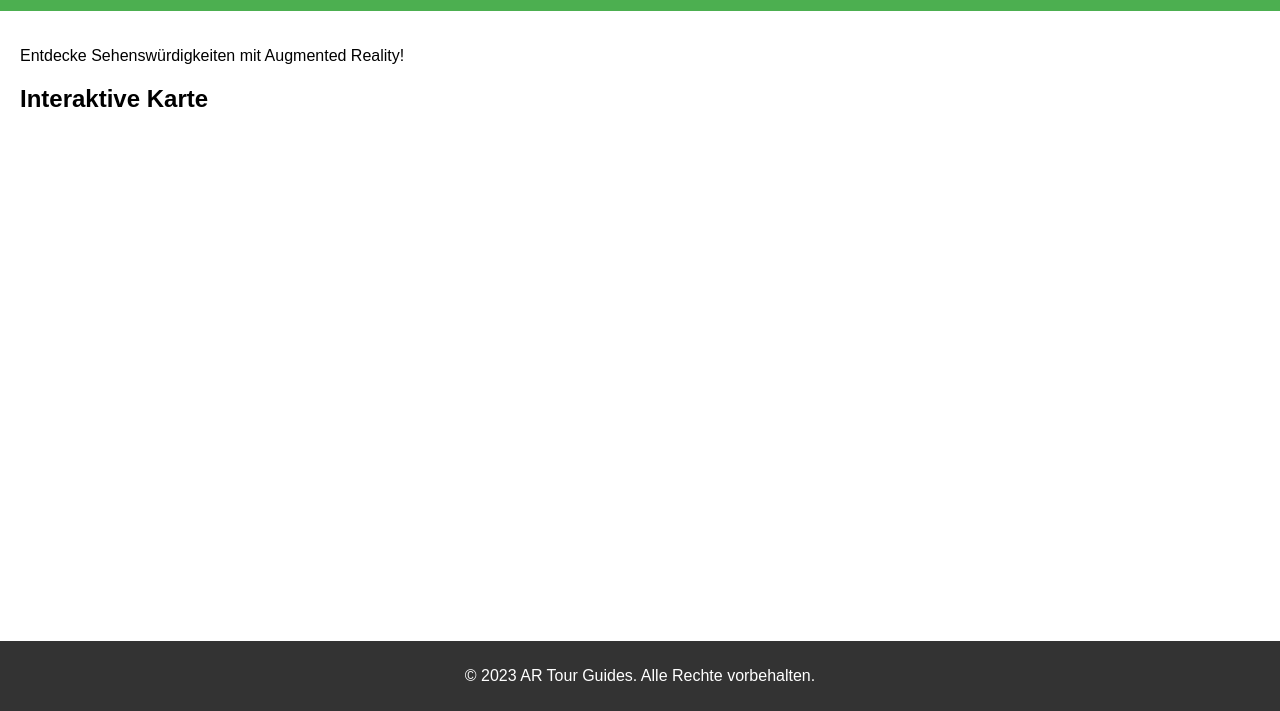
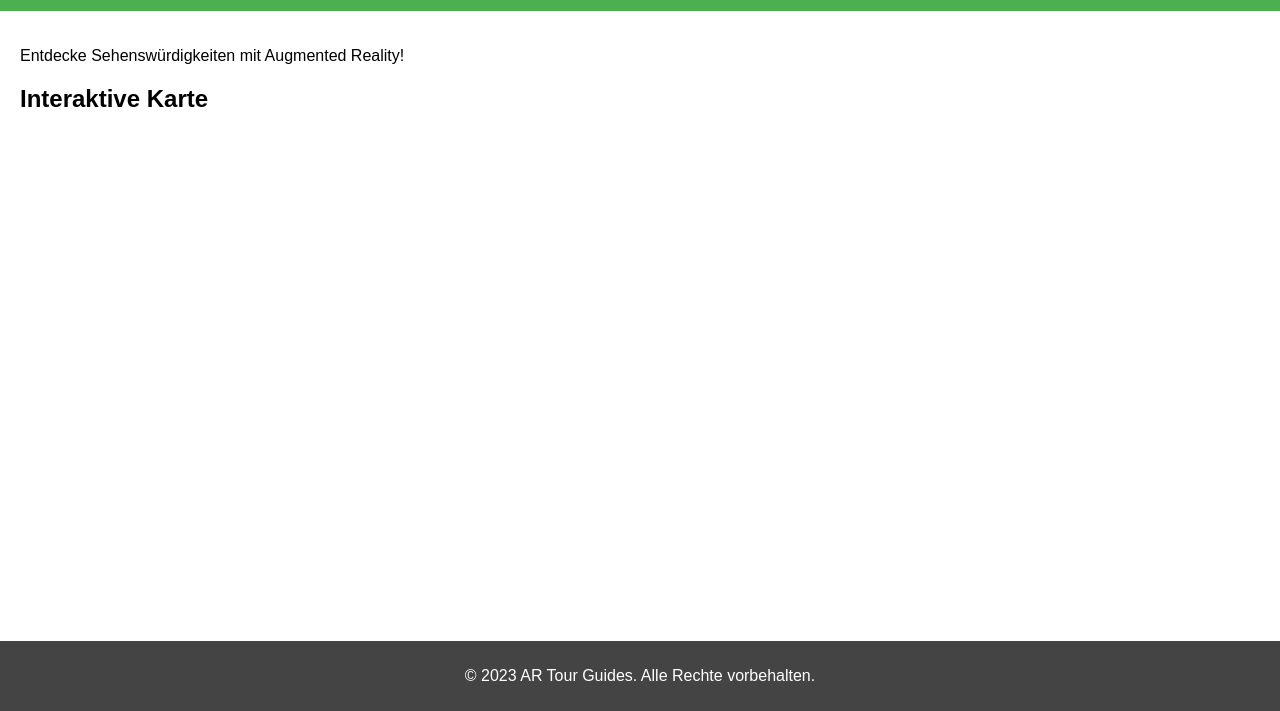
Before and after one commit to helpbringer6-ui/ar-tour-guide, a plain HTML site: page index.html in a window 1280 px wide. Shown: the part 89-800 px from the top of the page. Drawn offline with Linux system fonts and the light colour scheme.

Commit message:
Update footer background color for improved accessibility

```diff
--- a/styles.css
+++ b/styles.css
@@ -16,7 +16,7 @@ main {
 }
 
 footer {
-    background-color: #333;
+    background-color: #444; /* Changed from #333 to #444 */
     color: white;
     text-align: center;
     padding: 10px 0;
```
